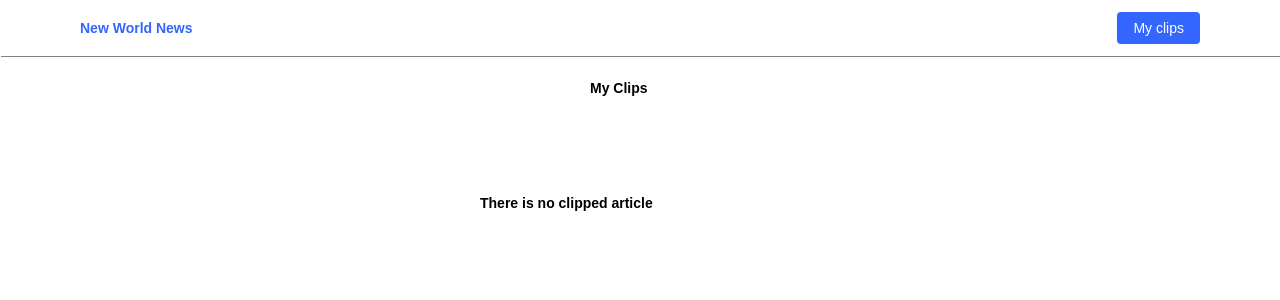
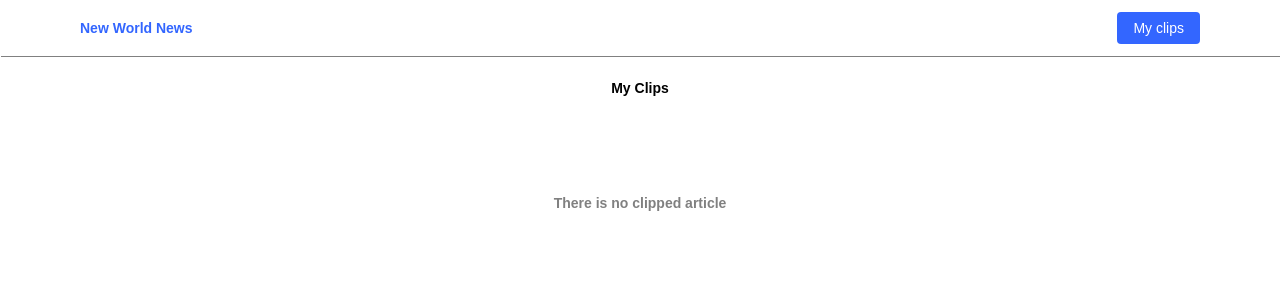
Before and after one commit to HarryA123/React-ToyProjects, a React (Create React App) app in the folder news/: page /clips in a window 1280 px wide. Shown: the top 300 px of the page. Built offline with nearby package versions, Linux system fonts and the light colour scheme.

Commit message:
chore: Empty text align center

```diff
--- a/news/src/Styles/Clip.css
+++ b/news/src/Styles/Clip.css
@@ -2,4 +2,10 @@
   width: 100px;
   margin: 80px auto;
   font-weight: bold;
+  text-align: center;
+}
+
+h4 {
+  text-align: center;
+  color: gray;
 }/*# sourceMappingURL=Clip.css.map */
--- a/news/src/Styles/Clip.scss
+++ b/news/src/Styles/Clip.scss
@@ -4,4 +4,9 @@
   width: 100px;
   margin: 80px auto;
   font-weight: bold;
+  text-align: center;
 }
+h4 {
+  text-align: center;
+  color: gray;
+}
```
Also changed, not shown: 1 other file (tests, documents, lock files or other folders).
